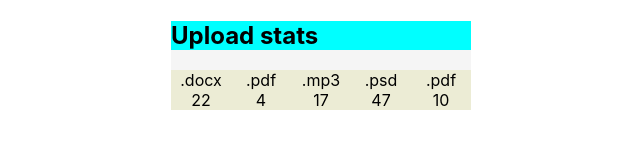
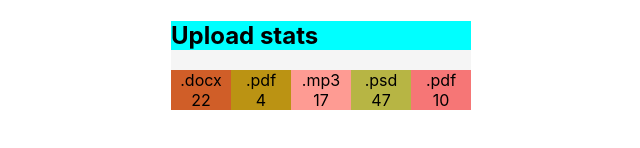
Before and after one commit to PVO-fullstack/goit-react-hw-01-components, a React (Create React App) app: page / in a window 1280 px wide. Shown: the part 368-516 px from the top of the page, without its empty margins (319-959 px from the left). Built offline with nearby package versions, Linux system fonts and the light colour scheme.

Commit message:
Додав кольори

```diff
--- a/src/Components/Statistics/Statistics.jsx
+++ b/src/Components/Statistics/Statistics.jsx
@@ -1,4 +1,8 @@
 import css from './Statistics.module.css';
+
+function getRandomHexColor() {
+  return `#${Math.floor(Math.random() * 16777215).toString(16)}`;
+}
 
 export const Statistics = ({ title, stats }) => {
   return (
@@ -8,7 +12,12 @@ export const Statistics = ({ title, stats }) => {
       <ul className={css.stat_list}>
         {stats.map(el => (
           <>
-            <li className={css.item}>
+            <li
+              className={css.item}
+              style={{
+                backgroundColor: getRandomHexColor(),
+              }}
+            >
               <span className={css.label}>{el.label}</span>
               <span className={css.percentage}>{el.percentage}</span>
             </li>
```
